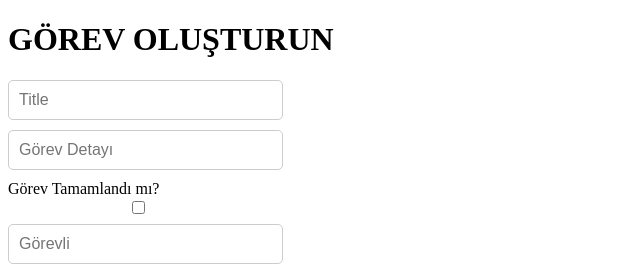
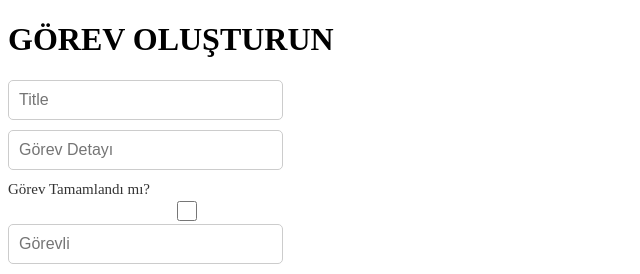
Before and after one commit to ahmed40keseli/cracker_frontend, a React (Vite) app: page /createTask in a window 1280 px wide. Shown: the top 274 px of the page, without its empty margins (0-640 px from the left). Built offline with nearby package versions, Linux system fonts and the light colour scheme; no server answers; sample sign-in values are in the browser's storage.

Commit message:
input-checkbox

```diff
--- a/src/component/forms/loginForm/LoginForm.jsx
+++ b/src/component/forms/loginForm/LoginForm.jsx
@@ -24,6 +24,8 @@ function LoginForm() {
     console.log("sendUserLoginData", sendUserLoginData);
     dispatch(loginSendData(sendUserLoginData)).then(() => {});
   };
+
+  const sessionRoleID = sessionStorage.getItem("roleId");
 
   useEffect(() => {
     if (status === "succeeded") {
--- a/src/component/forms/taskForm/TaskForm.jsx
+++ b/src/component/forms/taskForm/TaskForm.jsx
@@ -3,7 +3,8 @@ import { useDispatch, useSelector } from "react-redux";
 import { sendData } from "../../../store/slices/taskCreateSlice";
 import { getData } from "../../../store/slices/takePersonalSlice";
 import Button from "../../button/ButtonNormal";
-import Input from "../../input/InputNormal";
+import InputNormal from "../../input/InputNormal";
+import InputCheckbox from "../../input/InputCheckbox";
 
 const TaskForm = () => {
   const [title, setTitle] = useState("");
@@ -20,6 +21,7 @@ const TaskForm = () => {
   const error = useSelector((state) => state.formTaskSlice.error);
 
   const sessionDegerReferansno = sessionStorage.getItem("referansNo");
+  const sessionRoleID = sessionStorage.getItem("roleId");
 
   useEffect(() => {
     const fetchData = async () => {
@@ -34,7 +36,6 @@ const TaskForm = () => {
   }, [dispatch]);
 
   const filteredPersonList = personList.filter(
-    // (person) => person.referansNo === sessionDegerReferansno
     (person) => String(person.referansNo) === String(sessionDegerReferansno)
   );
   console.log("Filtered Person List:", filteredPersonList);
@@ -58,7 +59,7 @@ const TaskForm = () => {
       <h1>GÖREV OLUŞTURUN</h1>
       <form onSubmit={handleSubmit}>
         <div>
-          <Input
+          <InputNormal
             type="text"
             placeholder="Title"
             value={title}
@@ -66,7 +67,7 @@ const TaskForm = () => {
           />
         </div>
         <div>
-          <Input
+          <InputNormal
             type="text"
             placeholder="Görev Detayı"
             value={description}
@@ -74,9 +75,9 @@ const TaskForm = () => {
           />
         </div>
         <div>
-          <label>
+          <label className="normalCheckbox-label">
             Görev Tamamlandı mı?
-            <Input
+            <InputCheckbox
               type="checkbox"
               checked={completed}
               onChange={(e) => setCompleted(e.target.checked)}
@@ -84,7 +85,7 @@ const TaskForm = () => {
           </label>
         </div>
         <div>
-          <Input
+          <InputNormal
             type="text"
             placeholder="Görevli"
             value={assignProfile}
@@ -94,7 +95,7 @@ const TaskForm = () => {
         <div>
           <label>
             Görev Tarihi:
-            <Input
+            <InputNormal
               type="date"
               value={date}
               onChange={(e) => setDate(e.target.value)}
@@ -104,7 +105,7 @@ const TaskForm = () => {
         <div>
           <label>
             Hatırlatma Tarihi:
-            <Input
+            <InputNormal
               type="date"
               value={reminding}
               onChange={(e) => setReminding(e.target.value)}
--- /dev/null
+++ b/src/component/input/InputCheckbox.jsx
@@ -0,0 +1,18 @@
+import React from "react";
+import "../input/inputCheckbox.css";
+
+function InputCheckbox({ type, value, onChange, placeholder }) {
+  return (
+    <div className="checkbox-container">
+      <input
+        type={type}
+        value={value}
+        onChange={onChange}
+        placeholder={placeholder}
+        className="normalCheckbox"
+      />
+    </div>
+  );
+}
+
+export default InputCheckbox;
--- a/src/component/input/InputNormal.jsx
+++ b/src/component/input/InputNormal.jsx
@@ -1,4 +1,5 @@
 import React from "react";
+import "../input/inputNormal.css";
 
 const InputField = ({ type, value, onChange, placeholder }) => {
   return (
--- /dev/null
+++ b/src/component/input/inputCheckbox.css
@@ -0,0 +1,18 @@
+.checkbox-container {
+    display: flex;
+    align-items: center;
+    gap: 10px;
+  }
+
+  .normalCheckbox[type="checkbox"] {
+    width: 350px;
+    height: 20px;
+    cursor: pointer;
+    accent-color: #007bff;
+  }
+
+  .normalCheckbox-label {
+    font-size: 15px;
+    color: #333;
+    cursor: pointer;
+  }
--- a/src/main.jsx
+++ b/src/main.jsx
@@ -1,5 +1,4 @@
 import ReactDOM from "react-dom/client";
-import "../src/component/input/input.css";
 import App from "./App.jsx";
 import { Provider } from "react-redux";
 import { store } from "./store/store.jsx";
--- a/src/store/slices/loginSlice.jsx
+++ b/src/store/slices/loginSlice.jsx
@@ -10,9 +10,10 @@ export const loginSendData = createAsyncThunk(
 
       sessionStorage.setItem("token", response.data.token);
       sessionStorage.setItem("referansNo", response.data.user.referansNo);
+      sessionStorage.setItem("roleId", response.data.user.roleId);
       const sessionDegerLogin = sessionStorage.getItem("token");
       const sessionDegerReferansno = sessionStorage.getItem("referansNo");
-      console.log(sessionDegerReferansno);
+      const sessionRoleID = sessionStorage.getItem("roleId");
       return response.data;
     } catch (error) {
       const errorMessage = error.response?.data?.message || "Bir hata oluştu";
```
Also changed, not shown: src/component/input/inputNormal.css (renamed from src/component/input/input.css).
